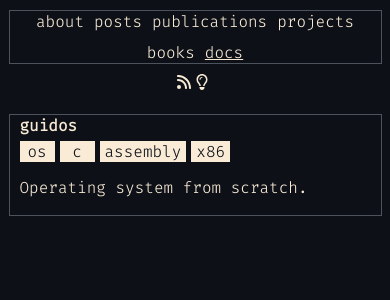
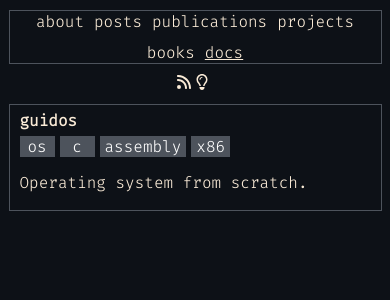
Before and after one commit to Zonotora/zonotora.github.io, a Next.js app: page /docs in a window 390 px wide. Shown: the top 300 px of the page. Built offline with nearby package versions, Linux system fonts and the light colour scheme.

Commit message:
Add archived tag

```diff
--- a/components/book-preview.tsx
+++ b/components/book-preview.tsx
@@ -16,7 +16,7 @@ const BookPreview = ({ book, summary, slug }: Props) => {
       {book.type === "" ? (
         <></>
       ) : (
-        <span className="book-preview-type" style={{ fontSize: "10pt" }}>
+        <span className="book-preview-type tag" style={{ fontSize: "10pt" }}>
           {book.type}
         </span>
       )}
--- a/components/header.tsx
+++ b/components/header.tsx
@@ -46,9 +46,9 @@ const Header = ({ active }: Props) => {
       <div className="header">
         {links.map((link) =>
           link === active ? (
-            <span key={link} style={{ textDecoration: "underline" }}>
-              <Link href={`/${link}`}>{link}</Link>
-            </span>
+            <Link style={{ textDecoration: "underline" }} href={`/${link}`}>
+              {link}
+            </Link>
           ) : (
             <Link key={link} href={`/${link}`}>
               {link}
--- /dev/null
+++ b/components/page.tsx
@@ -0,0 +1,18 @@
+import { ReactNode } from "react";
+import Header from "./header";
+
+type Props = {
+  active: string;
+  children?: ReactNode;
+};
+
+const Page = ({ active, children }: Props) => {
+  return (
+    <div>
+      <Header active={active} />
+      <main>{children}</main>
+    </div>
+  );
+};
+
+export default Page;
--- a/pages/docs/index.tsx
+++ b/pages/docs/index.tsx
@@ -1,4 +1,4 @@
-import Header from "../../components/header";
+import Page from "../../components/page";
 import Tag from "../../components/tag";
 import Link from "next/link";
 
@@ -13,8 +13,7 @@ const docs = [
 
 export const Home = () => {
   return (
-    <div className="main">
-      <Header active="docs" />
+    <Page active="docs">
       <div className="posts">
         {docs.map((doc) => (
           <Link
@@ -36,7 +35,7 @@ export const Home = () => {
           </Link>
         ))}
       </div>
-    </div>
+    </Page>
   );
 };
 
--- a/styles/globals.css
+++ b/styles/globals.css
@@ -36,12 +36,13 @@ header {
   padding-right: 10px;
 }
 
+main {
+  margin-top: 20px;
+  text-align: center;
+}
+
 svg {
   fill: var(--color);
-}
-
-.main {
-  text-align: center;
 }
 
 .center {
@@ -82,11 +83,11 @@ svg {
 }
 
 .tag {
-  background-color: var(--color);
+  background-color: var(--border-color);
+  color: white;
   margin-top: 5px;
   padding-left: 5px;
   padding-right: 5px;
-  color: var(--background-color);
   min-width: 25px;
   text-align: center;
 }
@@ -96,7 +97,6 @@ svg {
   flex-direction: column;
   align-items: center;
   justify-content: center;
-  margin-top: 50px;
   gap: 5px;
 }
 
@@ -109,6 +109,7 @@ svg {
   text-align: left;
   padding: 0 10px;
   cursor: pointer;
+  padding-top: 5px;
 }
 
 .project-preview {
@@ -134,13 +135,20 @@ svg {
   background-color: var(--background-hover-color);
 }
 
+.archived {
+  background-color: #aa8c50;
+  color: black;
+  margin-left: 5px;
+  padding: 0px 5px;
+}
+
 .post {
   width: var(--page-width);
   padding: 2px 10px;
 }
 
 .books {
-  margin-top: 50px;
+  margin-top: 10px;
   display: flex;
   flex-direction: row;
   flex-wrap: wrap;
@@ -164,8 +172,6 @@ svg {
 }
 
 .book-preview-type {
-  background-color: var(--border-color);
-  color: white;
   padding-left: 5px;
   padding-right: 5px;
 }
@@ -212,6 +218,9 @@ svg {
 }
 
 @media only screen and (max-width: 1200px) {
+  main {
+    margin-top: 40px;
+  }
   header,
   .post-preview,
   .project-preview,
```
Also changed, not shown: components/project-preview.tsx (+10 -1 lines), pages/about/index.tsx (+2 -7 lines), pages/books/index.tsx (+3 -4 lines), pages/index.tsx (+2 -6 lines), pages/posts/index.tsx (+3 -5 lines), pages/projects.tsx (+4 -5 lines), pages/publications/index.tsx (+2 -7 lines).
